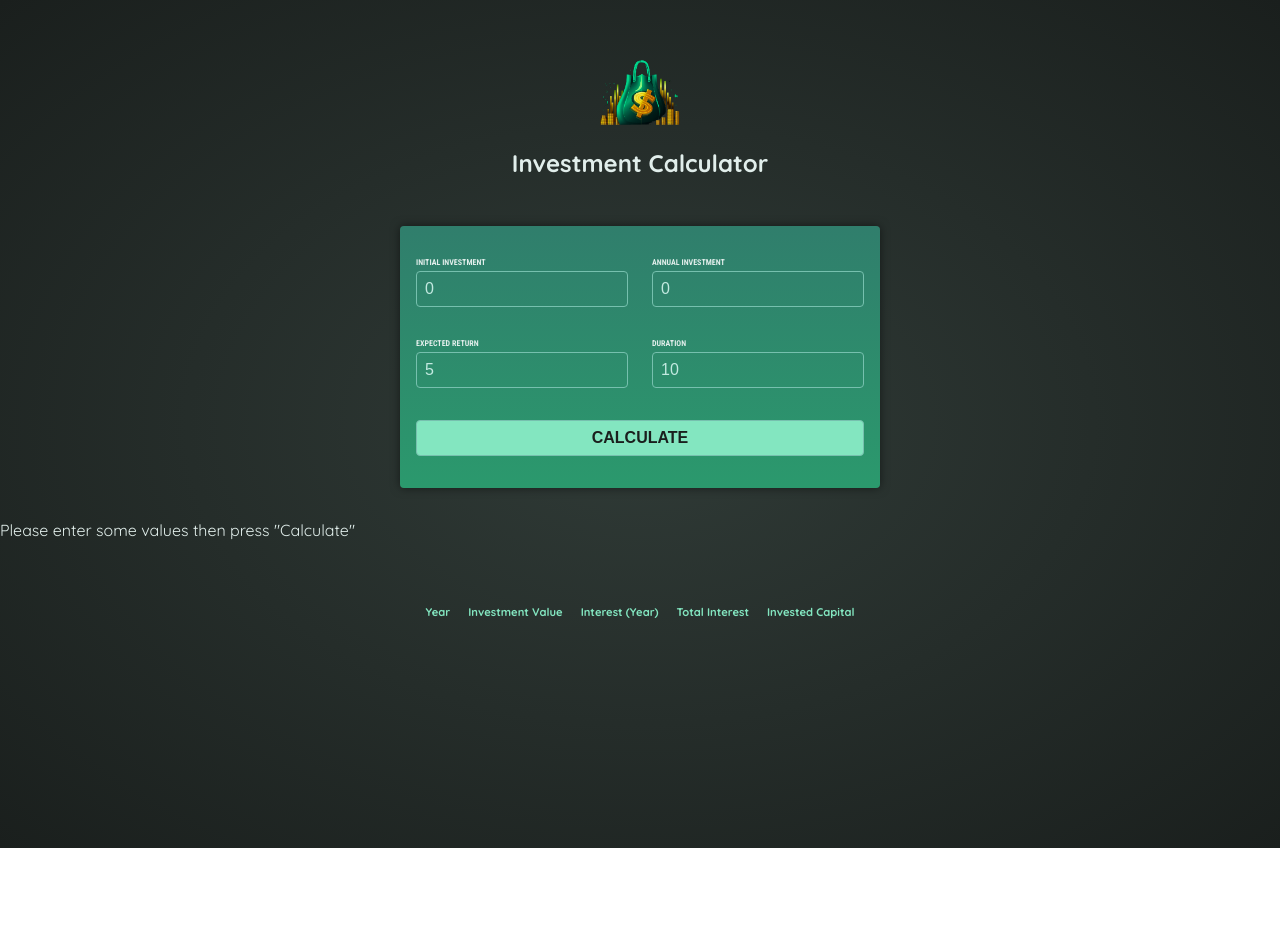
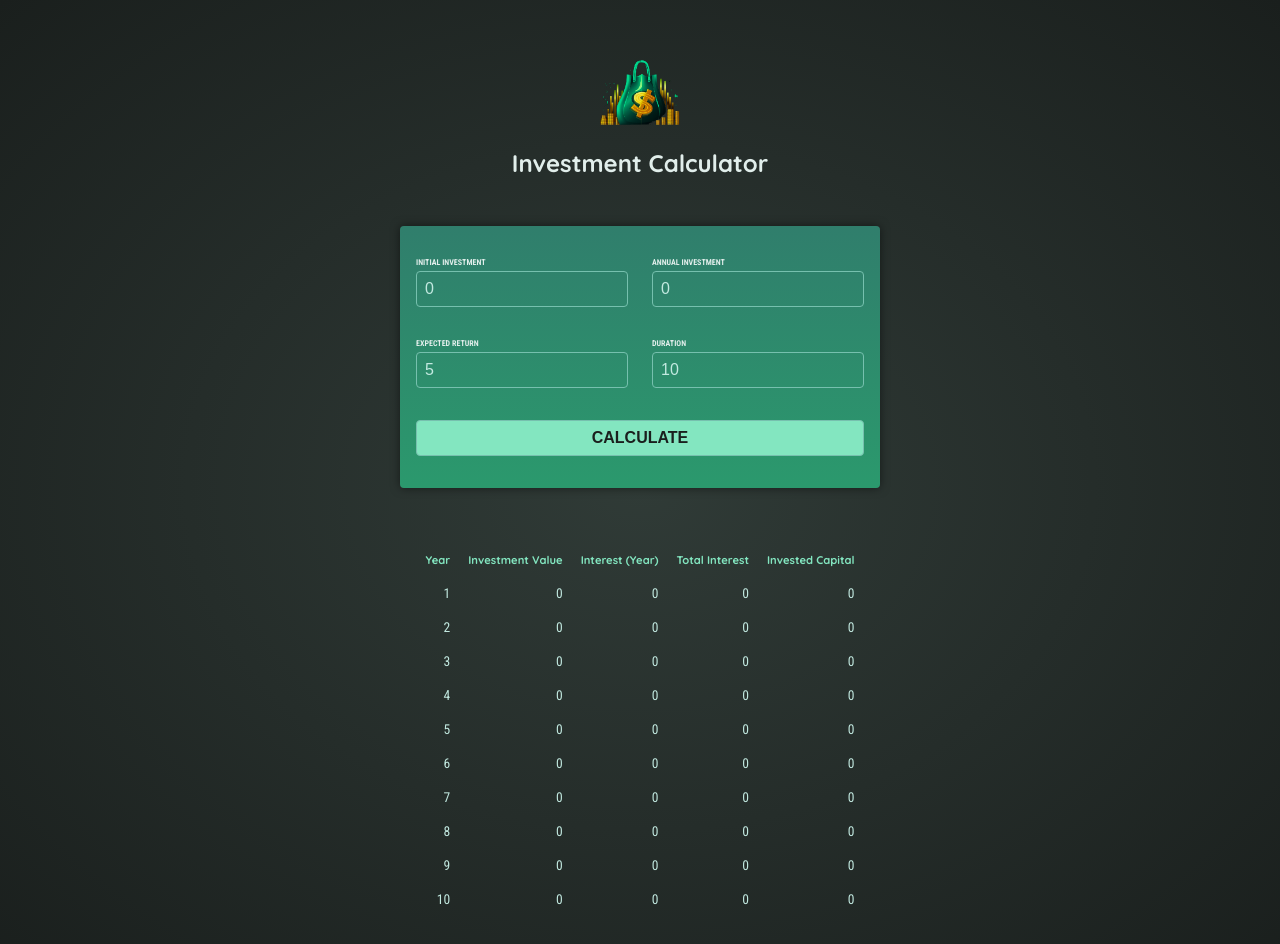
Before and after one commit to brajgon1/investment_calculator, an Angular app: page / in a window 1280 px wide. Both pictures are taken after a click on the button "CALCULATE". Shown: the top 944 px of the page. Before the commit the page ends 848 px from the top, so only its background shows below. Built offline with nearby package versions, Linux system fonts and the light colour scheme.

Commit message:
outputting data in a table

```diff
--- a/src/app/investment-results/investment-results.component.html
+++ b/src/app/investment-results/investment-results.component.html
@@ -1,4 +1,6 @@
-<p>Please enter some values then press "Calculate"</p>
+@if (!results){
+<p class="center">Please enter some values then press "Calculate"</p>
+} @else {
 
 <table>
   <thead>
@@ -11,6 +13,15 @@
     </tr>
   </thead>
   <tbody>
-
+    @for (result of results; track result.year) {
+    <tr>
+      <td>{{ result.year }}</td>
+      <td>{{ result.valueEndOfYear }}</td>
+      <td>{{ result.interest }}</td>
+      <td>{{ result.totalInterest }}</td>
+      <td>{{ result.totalAmountInvested }}</td>
+    </tr>
+    }
   </tbody>
 </table>
+}
```
Lines whose indentation alone changed are shown as unchanged.
